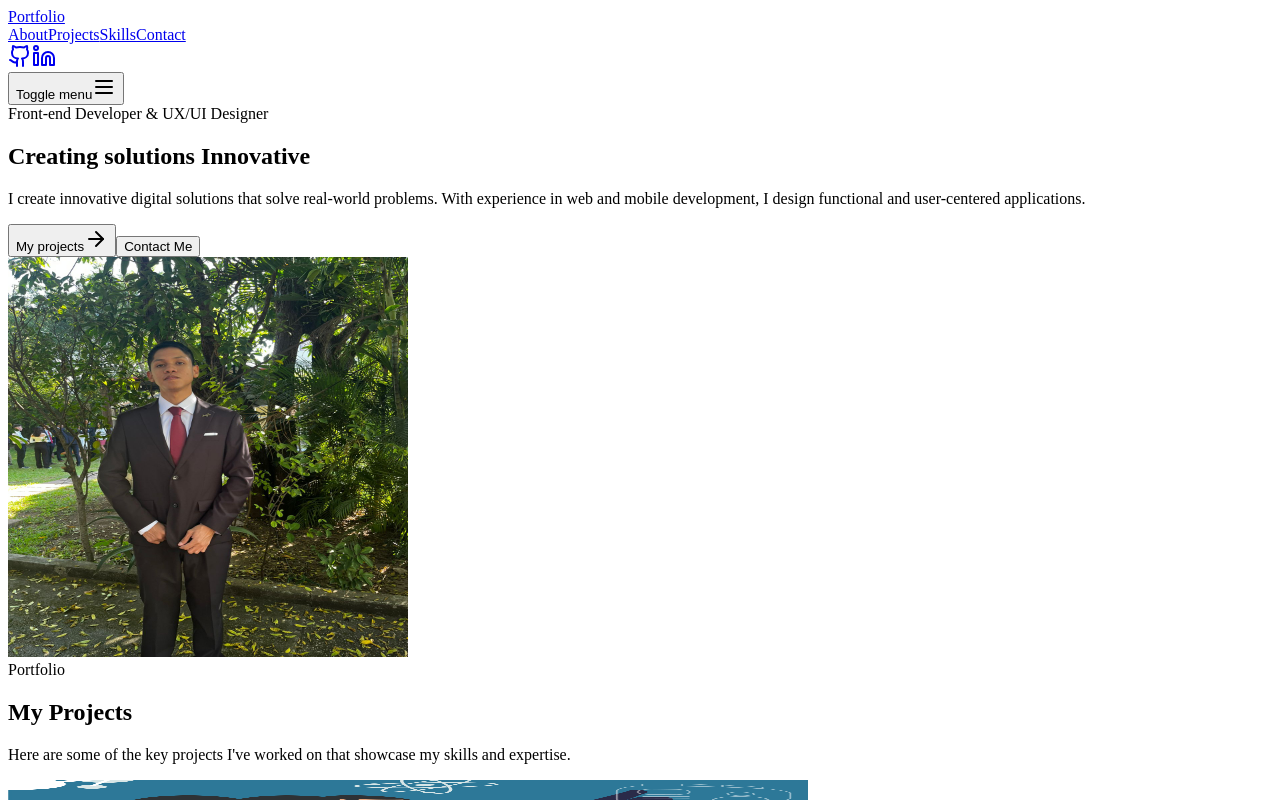
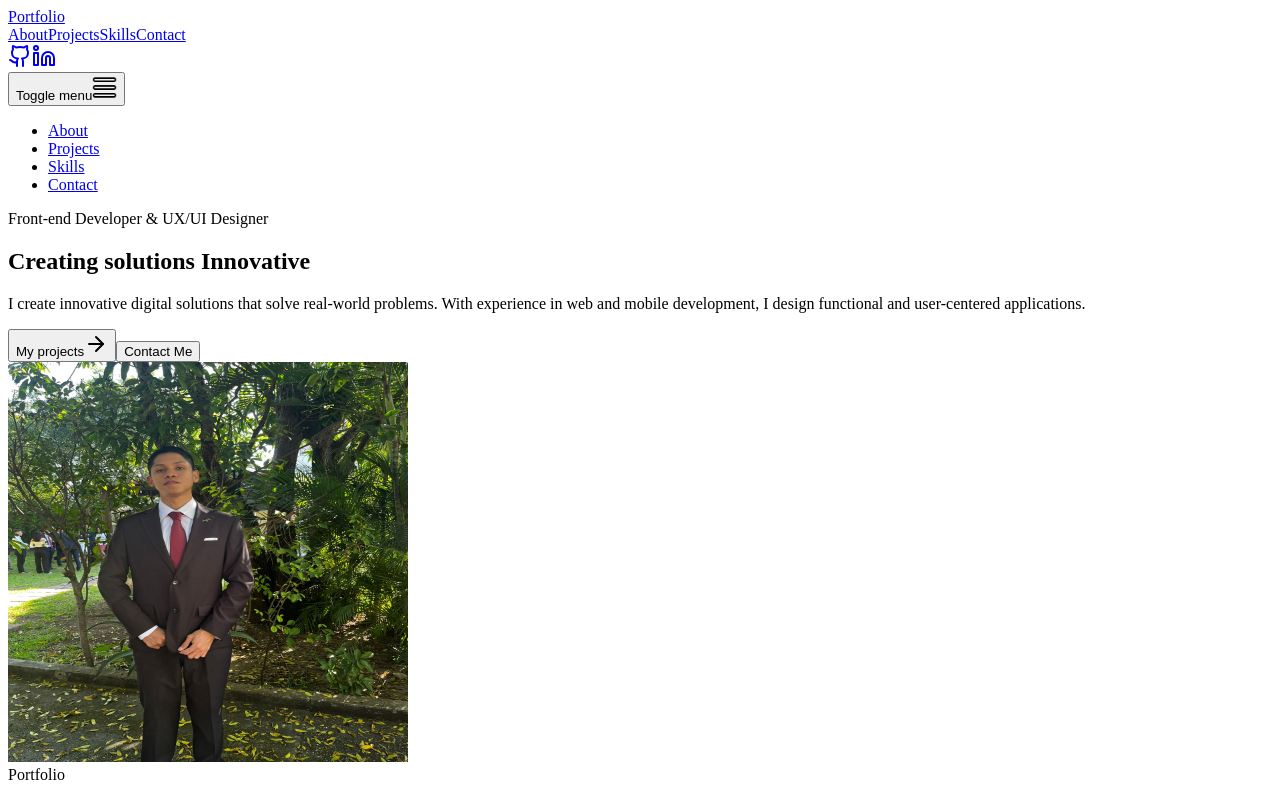
Before and after one commit to LuisRamirez2328/portfolio, a Next.js app: page /HomePage in a window 1280 px wide. Both pictures are taken after a click on the button "Toggle menu". Shown: the top 800 px of the page. Built offline with nearby package versions, Linux system fonts and the light colour scheme.

Commit message:
"responsive finalish"

```diff
--- a/src/pages/HomePage.jsx
+++ b/src/pages/HomePage.jsx
@@ -1,17 +1,22 @@
+import { useState } from "react";
 import { ArrowRight, Github, Linkedin, Mail } from "lucide-react";
 import { Button } from "../components/ui/button";
 import { Card, CardContent, CardDescription, CardFooter, CardHeader, CardTitle } from "../components/ui/card";
 import { Badge } from "../components/ui/badge";
 
 export default function HomePage() {
+  const [menuOpen, setMenuOpen] = useState(false);
+
   return (
     <div className="flex min-h-screen flex-col">
+
       <header className="sticky top-0 z-50 w-full bg-background/95 backdrop-blur-sm shadow-lg">
-        <div className="container mx-auto flex h-16 items-center justify-between px-4">
+        <div className="container mx-auto flex h-16 items-center justify-between px-4 relative">
           <div className="flex items-center space-x-6">
             <a href="#" className="flex items-center space-x-2 text-2xl font-bold text-teal-600">
               Portfolio
             </a>
+
             <nav className="hidden md:flex space-x-6 text-sm font-medium">
               <a href="#about" className="transition-colors hover:text-teal-600">About</a>
               <a href="#projects" className="transition-colors hover:text-teal-600">Projects</a>
@@ -37,27 +42,46 @@ export default function HomePage() {
               <Linkedin className="h-7 w-7 text-teal-600" />
             </a>
           </div>
+
           <div className="md:hidden">
-            <Button variant="ghost" size="icon">
+            <Button variant="ghost" size="icon" onClick={() => setMenuOpen(!menuOpen)}>
               <span className="sr-only">Toggle menu</span>
-              <svg
-                xmlns="http://www.w3.org/2000/svg"
-                width="24"
-                height="24"
-                viewBox="0 0 24 24"
-                fill="none"
-                stroke="currentColor"
-                strokeWidth="2"
-                strokeLinecap="round"
-                strokeLinejoin="round"
-                className="h-7 w-7"
-              >
-                <line x1="4" x2="20" y1="12" y2="12" />
-                <line x1="4" x2="20" y1="6" y2="6" />
-                <line x1="4" x2="20" y1="18" y2="18" />
-              </svg>
+              <img
+                src="/option.png"
+                width={25}
+                height={25}
+                alt="Menu"
+              />
             </Button>
           </div>
+
+
+          {menuOpen && (
+            <nav className="absolute top-full left-0 w-full bg-background shadow-md md:hidden">
+              <ul className="flex flex-col space-y-2 p-4 text-center">
+                <li>
+                  <a href="#about" onClick={() => setMenuOpen(false)} className="block transition-colors hover:text-teal-600">
+                    About
+                  </a>
+                </li>
+                <li>
+                  <a href="#projects" onClick={() => setMenuOpen(false)} className="block transition-colors hover:text-teal-600">
+                    Projects
+                  </a>
+                </li>
+                <li>
+                  <a href="#skills" onClick={() => setMenuOpen(false)} className="block transition-colors hover:text-teal-600">
+                    Skills
+                  </a>
+                </li>
+                <li>
+                  <a href="#contact" onClick={() => setMenuOpen(false)} className="block transition-colors hover:text-teal-600">
+                    Contact
+                  </a>
+                </li>
+              </ul>
+            </nav>
+          )}
         </div>
       </header>
 
@@ -115,7 +139,6 @@ export default function HomePage() {
             </div>
           </div>
           <div className="max-w-screen-xl mx-auto grid grid-cols-1 gap-6 py-12 md:grid-cols-2 lg:gap-12 px-4">
-
             <Card className="overflow-hidden group border-teal-100 hover:border-teal-200 transition-all hover:shadow-md">
               <CardHeader className="p-0">
                 <div className="overflow-hidden">
@@ -134,8 +157,7 @@ export default function HomePage() {
                 </div>
                 <CardTitle className="text-xl text-teal-800">Social Network for Scientists</CardTitle>
                 <CardDescription className="mt-2 line-clamp-3">
-                  A specialized platform that connects researchers and scientists, facilitating collaboration and
-                  knowledge sharing across different scientific disciplines.
+                  A specialized platform that connects researchers and scientists, facilitating collaboration and knowledge sharing across different scientific disciplines.
                 </CardDescription>
                 <div className="mt-4 flex flex-wrap gap-2">
                   <Badge variant="outline" className="border-teal-200 text-teal-700">Kotlin</Badge>
@@ -144,7 +166,7 @@ export default function HomePage() {
                   <Badge variant="outline" className="border-teal-200 text-teal-700">MySQL</Badge>
                 </div>
               </CardContent>
-              <CardFooter className="p-6 pt-0">
+              <CardFooter className="p-6 pt-0 flex flex-row gap-80">
                 <a href="https://github.com/Noctis-Dev/sci-all.git" target="_blank" rel="noreferrer">
                   <Button variant="outline" size="sm" className="w-full border-teal-600 text-teal-600 hover:bg-teal-50">
                     View Project Code
@@ -157,21 +179,22 @@ export default function HomePage() {
                 </a>
               </CardFooter>
             </Card>
+
             <Card className="overflow-hidden group border-teal-100 hover:border-teal-200 transition-all hover:shadow-md">
               <CardHeader className="p-0">
                 <div className="overflow-hidden">
                   <img
                     src="/bus.jpg"
-                    alt="Bus Routes Mobile App"
+                    alt="Bus Route Mobile App"
                     className="aspect-video object-cover transition-transform duration-500 group-hover:scale-105"
-                    width={600}
+                    width={800}
                     height={300}
                   />
                 </div>
               </CardHeader>
               <CardContent className="p-6">
                 <div className="flex items-center justify-between mb-2">
-                  <Badge className="bg-teal-100 text-teal-800 hover:bg-teal-200 border-none">Mobile App</Badge>
+                  <Badge className="bg-teal-100 text-teal-800 hover:bg-teal-200 border-none">Web App</Badge>
                 </div>
                 <CardTitle className="text-xl text-teal-800">Bus Routes Mobile App</CardTitle>
                 <CardDescription className="mt-2 line-clamp-3">
@@ -185,7 +208,7 @@ export default function HomePage() {
                   <Badge variant="outline" className="border-teal-200 text-teal-700">Geolocation</Badge>
                 </div>
               </CardContent>
-              <CardFooter className="p-6 pt-0">
+              <CardFooter className="p-6 pt-0 flex flex-row gap-80">
                 <a href="https://github.com/LuisRamirez2328/MovilRouteExplorer.git" target="_blank" rel="noreferrer">
                   <Button variant="outline" size="sm" className="w-full border-teal-600 text-teal-600 hover:bg-teal-50">
                     View Project Code
@@ -198,14 +221,15 @@ export default function HomePage() {
                 </a>
               </CardFooter>
             </Card>
+
             <Card className="overflow-hidden group border-teal-100 hover:border-teal-200 transition-all hover:shadow-md">
               <CardHeader className="p-0">
                 <div className="overflow-hidden">
                   <img
                     src="/ecomerce.jpg"
-                    alt="Bus Routes Mobile App"
+                    alt="Ecommerce Web App"
                     className="aspect-video object-cover transition-transform duration-500 group-hover:scale-105"
-                    width={600}
+                    width={800}
                     height={300}
                   />
                 </div>
@@ -219,13 +243,11 @@ export default function HomePage() {
                 I created an e-commerce platform for a clothing store using React, enabling users to browse products, make purchases, and manage their shopping carts efficiently.
                 </CardDescription>
                 <div className="mt-4 flex flex-wrap gap-2">
-                  <Badge variant="outline" className="border-teal-200 text-teal-700">Flutter</Badge>
-                  <Badge variant="outline" className="border-teal-200 text-teal-700">MySQL</Badge>
-                  <Badge variant="outline" className="border-teal-200 text-teal-700">MongoDB</Badge>
-                  <Badge variant="outline" className="border-teal-200 text-teal-700">Geolocation</Badge>
+                  <Badge variant="outline" className="border-teal-200 text-teal-700">React</Badge>
+                  <Badge variant="outline" className="border-teal-200 text-teal-700">Vite</Badge>
                 </div>
               </CardContent>
-              <CardFooter className="p-6 pt-0">
+              <CardFooter className="p-6 pt-0 flex flex-col gap-2">
                 <a href="https://github.com/LuisRamirez2328/Ecomerce.git" target="_blank" rel="noreferrer">
                   <Button variant="outline" size="sm" className="w-full border-teal-600 text-teal-600 hover:bg-teal-50">
                     View Project Code
@@ -233,19 +255,19 @@ export default function HomePage() {
                 </a>
               </CardFooter>
             </Card>
+
             <Card className="overflow-hidden group border-teal-100 hover:border-teal-200 transition-all hover:shadow-md">
               <CardHeader className="p-0">
                 <div className="overflow-hidden">
                   <img
                     src="/dashborad.jpg"
-                    alt="Bus Routes Mobile App"
+                    alt="Dashborad Web App"
                     className="aspect-video object-cover transition-transform duration-500 group-hover:scale-105"
-                    width={550}
-                    height={600}
+                    width={800}
+                    height={300}
                   />
                 </div>
               </CardHeader>
-
               <CardContent className="p-6">
                 <div className="flex items-center justify-between mb-2">
                   <Badge className="bg-teal-100 text-teal-800 hover:bg-teal-200 border-none">Web App</Badge>
@@ -255,13 +277,13 @@ export default function HomePage() {
                 I developed a dashboard using React and Tailwind CSS that allows users to monitor their stress levels through a wearable device, while also tracking activity, heart rate, oxygenation, and body temperature.
                 </CardDescription>
                 <div className="mt-4 flex flex-wrap gap-2">
-                  <Badge variant="outline" className="border-teal-200 text-teal-700">Flutter</Badge>
-                  <Badge variant="outline" className="border-teal-200 text-teal-700">MySQL</Badge>
+                  <Badge variant="outline" className="border-teal-200 text-teal-700">React</Badge>
+                  <Badge variant="outline" className="border-teal-200 text-teal-700">Vite</Badge>
+                  <Badge variant="outline" className="border-teal-200 text-teal-700">Tailwdind</Badge>
                   <Badge variant="outline" className="border-teal-200 text-teal-700">MongoDB</Badge>
-                  <Badge variant="outline" className="border-teal-200 text-teal-700">Geolocation</Badge>
                 </div>
               </CardContent>
-              <CardFooter className="p-6 pt-0">
+              <CardFooter className="p-6 pt-0 flex flex-col gap-2">
                 <a href="https://github.com/LuisRamirez2328/ZPulseFront.git" target="_blank" rel="noreferrer">
                   <Button variant="outline" size="sm" className="w-full border-teal-600 text-teal-600 hover:bg-teal-50">
                     View Project Code
@@ -275,9 +297,9 @@ export default function HomePage() {
                 <div className="overflow-hidden">
                   <img
                     src="/flores.jpg"
-                    alt="Flower Shop Mobile App"
+                    alt="Flower SHop Mobile App"
                     className="aspect-video object-cover transition-transform duration-500 group-hover:scale-105"
-                    width={600}
+                    width={800}
                     height={300}
                   />
                 </div>
@@ -286,7 +308,7 @@ export default function HomePage() {
                 <div className="flex items-center justify-between mb-2">
                   <Badge className="bg-teal-100 text-teal-800 hover:bg-teal-200 border-none">Mobile App</Badge>
                 </div>
-                <CardTitle className="text-xl text-teal-800">Flower Shop Mobile App</CardTitle>
+                <CardTitle className="text-xl text-teal-800">Flower Shop</CardTitle>
                 <CardDescription className="mt-2 line-clamp-3">
                 An e-commerce mobile application for purchasing flowers, featuring a user-friendly interface, secure
                   payment processing, and delivery tracking.
@@ -296,7 +318,7 @@ export default function HomePage() {
                 <Badge variant="outline" className="border-teal-200 text-teal-700">UI/UX Design</Badge>
                 </div>
               </CardContent>
-              <CardFooter className="p-6 pt-0">
+              <CardFooter className="p-6 pt-0 flex flex-col gap-2">
                 <a href="https://www.figma.com/design/AuAYkTCmplYzOaWMw2M2CD/Floreria?node-id=21-10&t=33WHfKBi9sVzgEue-1" target="_blank" rel="noreferrer">
                   <Button variant="outline" size="sm" className="w-full border-teal-600 text-teal-600 hover:bg-teal-50">
                     View Project Figma
@@ -305,21 +327,22 @@ export default function HomePage() {
               </CardFooter>
             </Card>
 
+
             <Card className="overflow-hidden group border-teal-100 hover:border-teal-200 transition-all hover:shadow-md">
               <CardHeader className="p-0">
                 <div className="overflow-hidden">
                   <img
                     src="/tienda.jpg"
-                    alt="Agronomist Web Store"
+                    alt="Agronomit Web App"
                     className="aspect-video object-cover transition-transform duration-500 group-hover:scale-105"
-                    width={600}
+                    width={800}
                     height={300}
                   />
                 </div>
               </CardHeader>
               <CardContent className="p-6">
                 <div className="flex items-center justify-between mb-2">
-                  <Badge className="bg-teal-100 text-teal-800 hover:bg-teal-200 border-none">E-commerce</Badge>
+                  <Badge className="bg-teal-100 text-teal-800 hover:bg-teal-200 border-none">Web App</Badge>
                 </div>
                 <CardTitle className="text-xl text-teal-800">Agronomist Web Store</CardTitle>
                 <CardDescription className="mt-2 line-clamp-3">
@@ -327,11 +350,11 @@ export default function HomePage() {
                 features like inventory management and order tracking.
                 </CardDescription>
                 <div className="mt-4 flex flex-wrap gap-2">
+                <Badge variant="outline" className="border-teal-200 text-teal-700">Figma</Badge>
                 <Badge variant="outline" className="border-teal-200 text-teal-700">UI/UX Design</Badge>
-                  <Badge variant="outline" className="border-teal-200 text-teal-700">Desing</Badge>
                 </div>
               </CardContent>
-              <CardFooter className="p-6 pt-0">
+              <CardFooter className="p-6 pt-0 flex flex-col gap-2">
                 <a href="https://www.figma.com/design/q4Ynlz1wWGYJyDtewDPrUt/Agron-Shop%2B221260-221249-213537?node-id=184-15&t=33WHfKBi9sVzgEue-1" target="_blank" rel="noreferrer">
                   <Button variant="outline" size="sm" className="w-full border-teal-600 text-teal-600 hover:bg-teal-50">
                     View Project Figma
@@ -341,6 +364,8 @@ export default function HomePage() {
             </Card>
           </div>
         </section>
+
+
         <section id="skills" className="w-full py-12 sm:py-16 bg-gradient-to-b from-teal-50 to-white">
           <div className="max-w-screen-xl mx-auto px-4">
             <div className="flex flex-col items-center justify-center space-y-4 text-center">
@@ -355,7 +380,6 @@ export default function HomePage() {
               </div>
             </div>
             <div className="mx-auto grid max-w-screen-xl grid-cols-2 gap-6 py-12 md:grid-cols-3 lg:grid-cols-4 px-4">
-
               {[
                 { src: "/react-96.png", name: "React" },
                 { src: "/vite-200.png", name: "Vite" },
@@ -383,44 +407,6 @@ export default function HomePage() {
           </div>
         </section>
 
-        <Card className="overflow-hidden group border-teal-100 hover:border-teal-200 transition-all hover:shadow-md">
-          <CardHeader className="p-0">
-            <div className="overflow-hidden">
-              <img
-                src="/programmer.jpg"
-                alt="School Projects"
-                className="aspect-video object-cover transition-transform duration-500 group-hover:scale-105"
-                width={600}
-                height={300}
-              />
-            </div>
-          </CardHeader>
-          <CardContent className="p-8">
-            <div className="flex items-center justify-between mb-8">
-              <Badge className="bg-teal-100 text-teal-800 hover:bg-teal-200 border-none">School Project</Badge>
-            </div>
-            <CardTitle className="text-xl text-teal-800">School & Programming Projects</CardTitle>
-            <CardDescription className="mt-2 line-clamp-3">
-              Here you can find a collection of work completed during my studies and other programming projects.
-            </CardDescription>
-            <div className="mt-4 flex flex-wrap gap-2">
-              <Badge variant="outline" className="border-teal-200 text-teal-700">JavaScript</Badge>
-              <Badge variant="outline" className="border-teal-200 text-teal-700">React</Badge>
-              <Badge variant="outline" className="border-teal-200 text-teal-700">Node.js</Badge>
-              <Badge variant="outline" className="border-teal-200 text-teal-700">Python</Badge>
-              <Badge variant="outline" className="border-teal-200 text-teal-700">Javascript</Badge>
-              <Badge variant="outline" className="border-teal-200 text-teal-700">Flutter</Badge>
-              <Badge variant="outline" className="border-teal-200 text-teal-700">MySQL</Badge>
-            </div>
-          </CardContent>
-          <CardFooter className="p-6 pt-0">
-            <a href="https://github.com/LuisRamirez2328" target="_blank" rel="noreferrer">
-              <Button variant="outline" size="sm" className="w-full border-teal-600 text-teal-600 hover:bg-teal-50">
-                View Repository on GitHub
-              </Button>
-            </a>
-          </CardFooter>
-        </Card>
         <section id="contact" className="w-full py-12 sm:py-16">
           <div className="max-w-screen-xl mx-auto flex flex-col items-center justify-center space-y-4 text-center px-4">
             <div className="space-y-2">
@@ -432,7 +418,6 @@ export default function HomePage() {
             </div>
           </div>
           <div className="max-w-screen-xl mx-auto grid grid-cols-1 gap-6 py-12 md:grid-cols-3 px-4">
-
             <Card className="border-teal-100 hover:border-teal-200 transition-all hover:shadow-md">
               <CardHeader className="flex flex-row items-center justify-center pb-2">
                 <div className="rounded-full bg-teal-100 p-4">
```
Also changed, not shown: public/option.png (added). Lines whose indentation alone changed are shown as unchanged.
